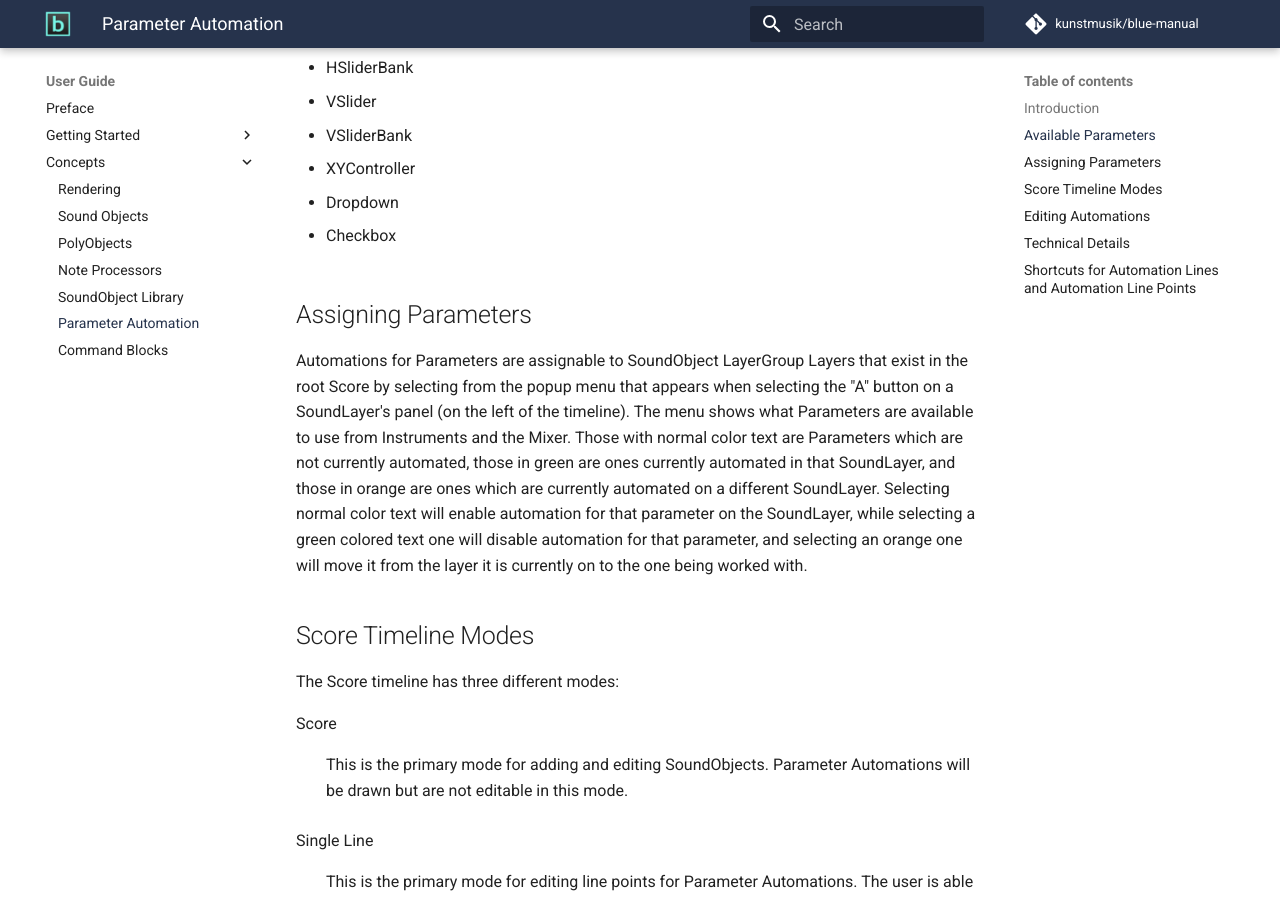
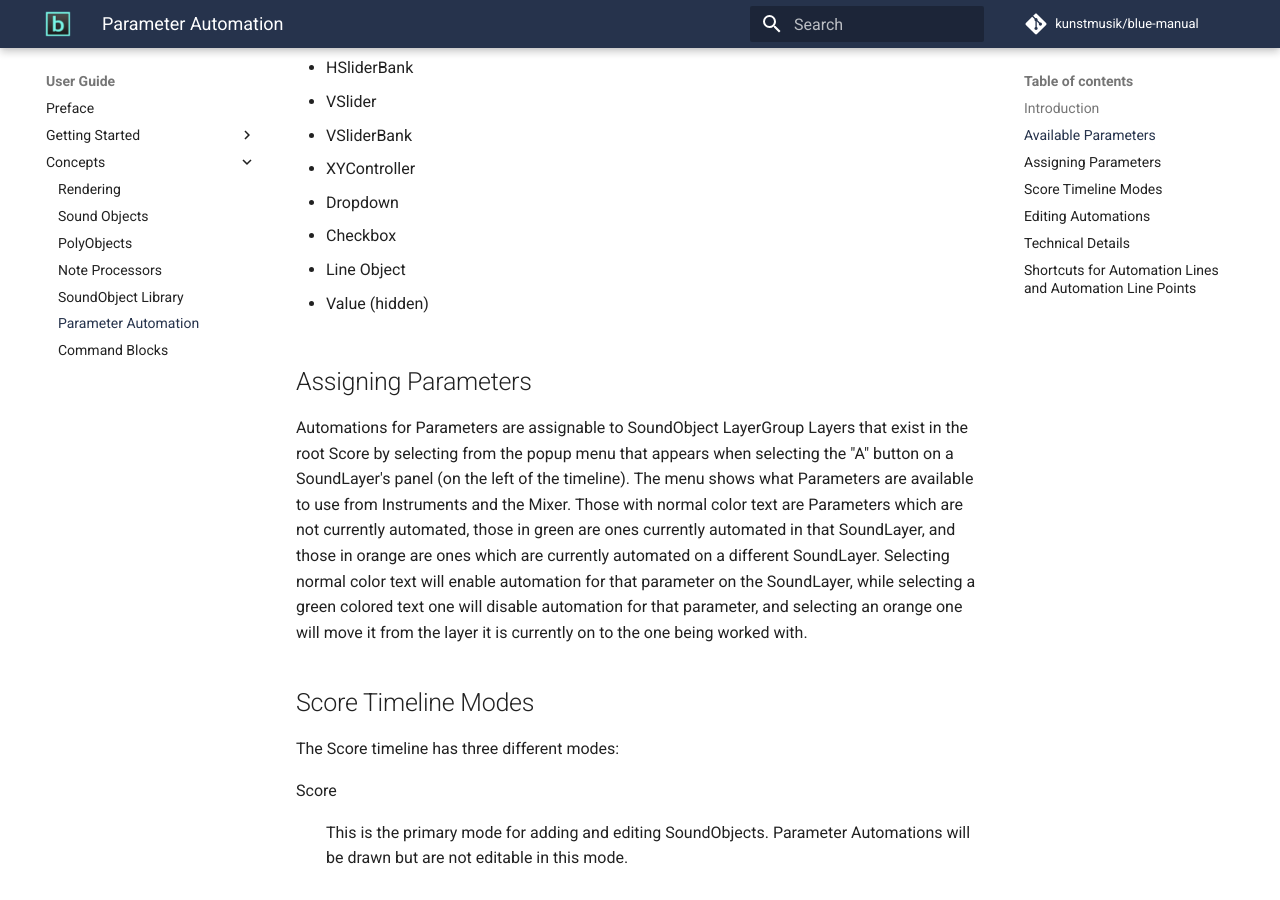
Before and after one commit to kunstmusik/blue-manual, an MkDocs documentation site: the page built from docs/users/concepts/parameterAutomation.md, in a window 1280 px wide and 900 px high, scrolled down 559 px. Built offline with MkDocs 1.6.1 and Material for MkDocs 9.7.7, drawn with Linux system fonts in a browser that asks for light colours; comment, search, counter and statistics services are not loaded.

Commit message:
added Value BSB

```diff
--- a/docs/users/concepts/parameterAutomation.md
+++ b/docs/users/concepts/parameterAutomation.md
@@ -30,6 +30,10 @@ BlueSynthBuilder instruments and Mixer Effects:
   - Dropdown
 
   - Checkbox
+
+  - Line Object
+
+  - Value (hidden)
 
 ## Assigning Parameters
 
```
